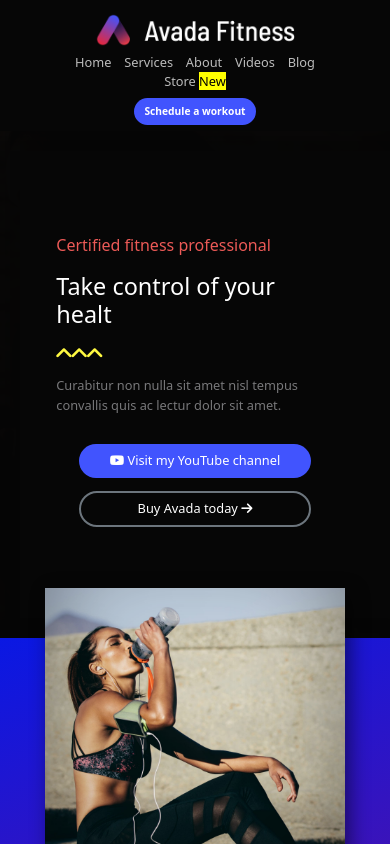
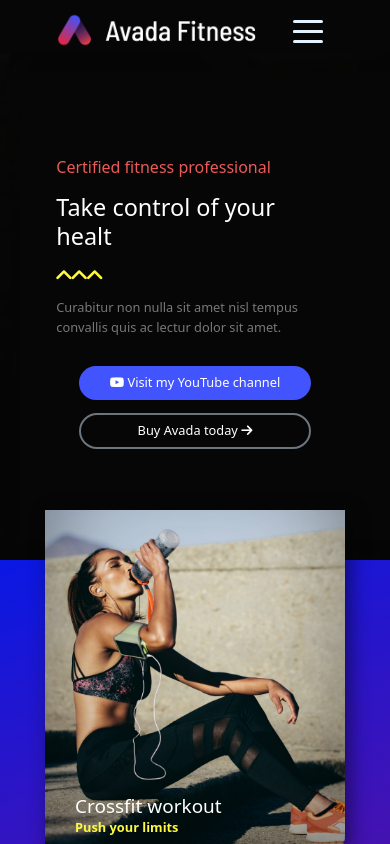
Before and after one commit to Mandrake091/proj-html-vuejs, a Vue app: page / in a window 390 px wide. Shown: the top 844 px of the page. Built offline with nearby package versions, Linux system fonts and the light colour scheme; the HTML template or start-up script is replaced by a standard one.

Commit message:
added hamburger menu <768px

```diff
--- a/src/components/AppFooter.vue
+++ b/src/components/AppFooter.vue
@@ -54,7 +54,7 @@
           data-aos-id="super-duper"
         >
           <div class="card-text">
-            <div class="pt-2">
+            <div>
               <h3>CONTACT INFORMATIONS</h3>
               <P>4765 Tipple Road Michigan 48392</P>
               <p>Mobile: 1.800.000.0000</p>
--- a/src/components/AppNav.vue
+++ b/src/components/AppNav.vue
@@ -1,10 +1,17 @@
 <template>
   <div id="navbar" class="container-fluid">
-    <div class="inner-navbar d-flex align-items-center row p-2 justify-item-center g-2">
-      <div class="col-12 col-md-3 text-center">
-        <img id="logo" src="../assets/images/logo-2x.png" alt="" />
+    <div
+      class="inner-navbar d-flex align-items-center row p-2 justify-item-center justify-content-sm-between g-2"
+    >
+      <div class="col-4 col-md-3 d-md-block d-none">
+        <img
+          class="d-md-block d-none"
+          id="logo"
+          src="../assets/images/logo-2x.png"
+          alt=""
+        />
       </div>
-      <div class="col-12 col-md-6">
+      <div class="col-12 col-md-6 d-md-block d-none">
         <ul class="m-0 p-0 text-center">
           <li v-for="el in datiNavbar" :key="el.name" class="px-2">
             <p class="m-0">
@@ -14,12 +21,74 @@
           </li>
         </ul>
       </div>
-      <div class="col-12 col-md-2 text-center">
-        <button class="btn rounded-pill fw-bold ">Schedule a workout</button>
+      <div class="col-12 d-md-block d-none col-md-2">
+        <button class="btn rounded-pill fw-bold">Schedule a workout</button>
       </div>
       <div class="col-1 d-md-flex d-none justify-content-end text-end">
         <i class="fa-solid fa-cart-shopping pe-2"></i>
         <i class="fa-solid fa-magnifying-glass"></i>
+      </div>
+
+      <div class="d-block d-md-none col-12">
+        <div class="d-flex justify-content-between align-items-center">
+          <img
+            class="w-100"
+            id="logo"
+            src="../assets/images/logo-2x.png"
+            alt=""
+          />
+          <button
+            class="navbar-toggler second-button"
+            @click="menuVisible = !menuVisible"
+            :class="{ collapsed: menuVisible }"
+            type="button"
+            data-mdb-toggle="collapse"
+            data-mdb-target="#navbarToggleExternalContent10"
+            aria-controls="navbarToggleExternalContent10"
+            aria-expanded="true"
+            aria-label="Toggle navigation"
+          >
+            <div
+              class="animated-icon2 m-0"
+              :class="{ open: menuVisible }"
+              @click="menuVisible = !menuVisible"
+            >
+              <span></span><span></span><span></span><span></span>
+            </div>
+          </button>
+        </div>
+
+        <div
+          :class="{ show: menuVisible }"
+          @click="menuVisible"
+          class="collapse"
+          id="navbarToggleExternalContent10"
+        >
+          <div class="row pt-3">
+            <ul class="m-0 p-0 text-center">
+              <li v-for="el in datiNavbar" :key="el.name" class="px-2">
+                <p class="m-0 fs-5">
+                  {{ el.name }}
+                  <span class="news" v-if="el.new">New</span>
+                </p>
+              </li>
+            </ul>
+            <input
+              type="text"
+              class="form-control rounded-pill w-75 m-auto"
+              aria-label="Sizing example input"
+              aria-describedby="inputGroup-sizing-default"
+              placeholder="Search"
+            />
+            <button class="btn rounded-pill fw-bold w-50 m-auto">
+              Schedule a workout
+            </button>
+            <div class="text-center">
+              <i class="fa-solid fa-cart-shopping pe-2"></i>
+              <i class="fa-solid fa-magnifying-glass"></i>
+            </div>
+          </div>
+        </div>
       </div>
     </div>
   </div>
@@ -29,8 +98,12 @@
 export default {
   name: "AppHeader",
   data() {
-    return {};
+    return {
+      menuVisible: false,
+    };
   },
+  methods: {},
+
   computed: {},
   props: ["datiNavbar"],
 };
@@ -38,7 +111,11 @@ export default {
 
 <style lang="scss" scoped>
 @import "../style/generals.scss";
-
+.navbarToggleExternalContent10 {
+  & > div {
+    background-color: $bg-navbar;
+  }
+}
 #navbar {
   background-color: $bg-navbar;
 }
@@ -51,16 +128,19 @@ export default {
   height: 100%;
   margin: auto;
 }
+.row {
+  row-gap: 20px;
+}
 .btn {
   font-size: 0.8rem;
-    color:$primary-text ;
+  color: $primary-text;
   background: $button-color;
 }
 .news {
   background: yellow;
   color: black;
 }
-.fa-solid{
+.fa-solid {
   color: $primary-text;
 }
 li {
@@ -68,8 +148,183 @@ li {
   color: $icon-navbar;
   display: inline-block;
   list-style-type: none;
-    :hover{
-        color:$primary-text
+  :hover {
+    color: $primary-text;
   }
 }
+
+/* Icon 1 */
+
+.animated-icon1,
+.animated-icon2,
+.animated-icon3 {
+  width: 30px;
+  height: 20px;
+  position: relative;
+  margin: 0px;
+  -webkit-transform: rotate(0deg);
+  -moz-transform: rotate(0deg);
+  -o-transform: rotate(0deg);
+  transform: rotate(0deg);
+  -webkit-transition: 0.5s ease-in-out;
+  -moz-transition: 0.5s ease-in-out;
+  -o-transition: 0.5s ease-in-out;
+  transition: 0.5s ease-in-out;
+  cursor: pointer;
+}
+
+.animated-icon1 span,
+.animated-icon2 span,
+.animated-icon3 span {
+  display: block;
+  position: absolute;
+  height: 3px;
+  width: 100%;
+  border-radius: 9px;
+  opacity: 1;
+  left: 0;
+  -webkit-transform: rotate(0deg);
+  -moz-transform: rotate(0deg);
+  -o-transform: rotate(0deg);
+  transform: rotate(0deg);
+  -webkit-transition: 0.25s ease-in-out;
+  -moz-transition: 0.25s ease-in-out;
+  -o-transition: 0.25s ease-in-out;
+  transition: 0.25s ease-in-out;
+}
+
+.animated-icon1 span {
+  background: #2d7ef7;
+}
+
+.animated-icon2 span {
+  background: #e3f2fd;
+}
+
+.animated-icon3 span {
+  background: #f3e5f5;
+}
+
+.animated-icon1 span:nth-child(1) {
+  top: 0px;
+}
+
+.animated-icon1 span:nth-child(2) {
+  top: 10px;
+}
+
+.animated-icon1 span:nth-child(3) {
+  top: 20px;
+}
+
+.animated-icon1.open span:nth-child(1) {
+  top: 11px;
+  -webkit-transform: rotate(135deg);
+  -moz-transform: rotate(135deg);
+  -o-transform: rotate(135deg);
+  transform: rotate(135deg);
+}
+
+.animated-icon1.open span:nth-child(2) {
+  opacity: 0;
+  left: -60px;
+}
+
+.animated-icon1.open span:nth-child(3) {
+  top: 11px;
+  -webkit-transform: rotate(-135deg);
+  -moz-transform: rotate(-135deg);
+  -o-transform: rotate(-135deg);
+  transform: rotate(-135deg);
+}
+
+/* Icon 3*/
+
+.animated-icon2 span:nth-child(1) {
+  top: 0px;
+}
+
+.animated-icon2 span:nth-child(2),
+.animated-icon2 span:nth-child(3) {
+  top: 10px;
+}
+
+.animated-icon2 span:nth-child(4) {
+  top: 20px;
+}
+
+.animated-icon2.open span:nth-child(1) {
+  top: 11px;
+  width: 0%;
+  left: 50%;
+}
+
+.animated-icon2.open span:nth-child(2) {
+  -webkit-transform: rotate(45deg);
+  -moz-transform: rotate(45deg);
+  -o-transform: rotate(45deg);
+  transform: rotate(45deg);
+}
+
+.animated-icon2.open span:nth-child(3) {
+  -webkit-transform: rotate(-45deg);
+  -moz-transform: rotate(-45deg);
+  -o-transform: rotate(-45deg);
+  transform: rotate(-45deg);
+}
+
+.animated-icon2.open span:nth-child(4) {
+  top: 11px;
+  width: 0%;
+  left: 50%;
+}
+
+/* Icon 4 */
+
+.animated-icon3 span:nth-child(1) {
+  top: 0px;
+  -webkit-transform-origin: left center;
+  -moz-transform-origin: left center;
+  -o-transform-origin: left center;
+  transform-origin: left center;
+}
+
+.animated-icon3 span:nth-child(2) {
+  top: 10px;
+  -webkit-transform-origin: left center;
+  -moz-transform-origin: left center;
+  -o-transform-origin: left center;
+  transform-origin: left center;
+}
+
+.animated-icon3 span:nth-child(3) {
+  top: 20px;
+  -webkit-transform-origin: left center;
+  -moz-transform-origin: left center;
+  -o-transform-origin: left center;
+  transform-origin: left center;
+}
+
+.animated-icon3.open span:nth-child(1) {
+  -webkit-transform: rotate(45deg);
+  -moz-transform: rotate(45deg);
+  -o-transform: rotate(45deg);
+  transform: rotate(45deg);
+  top: 0px;
+  left: 8px;
+}
+
+.animated-icon3.open span:nth-child(2) {
+  width: 0%;
+  opacity: 0;
+}
+
+.animated-icon3.open span:nth-child(3) {
+  -webkit-transform: rotate(-45deg);
+  -moz-transform: rotate(-45deg);
+  -o-transform: rotate(-45deg);
+  transform: rotate(-45deg);
+  top: 21px;
+  left: 8px;
+}
 </style>
```
Lines whose indentation alone changed are shown as unchanged.
